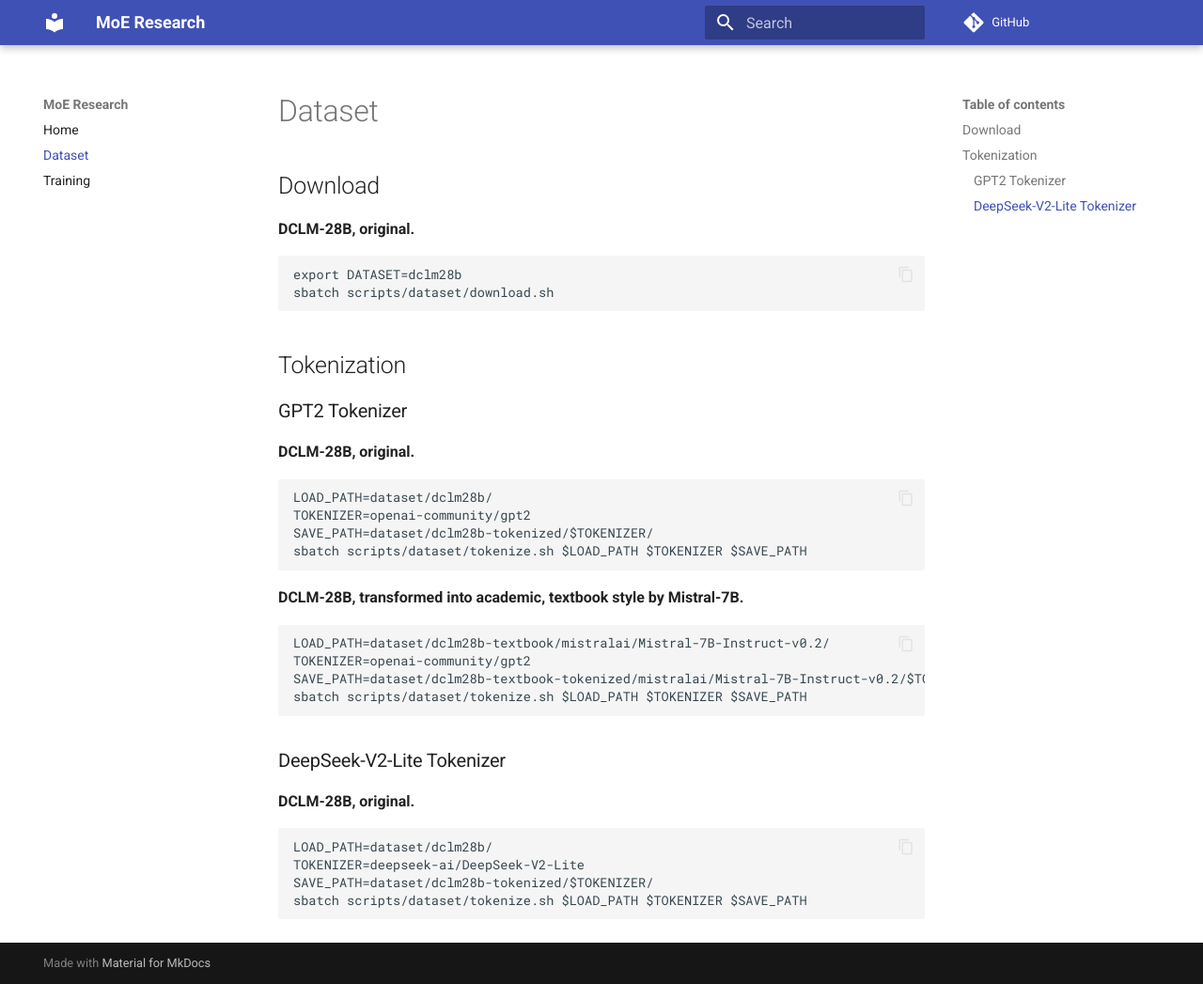
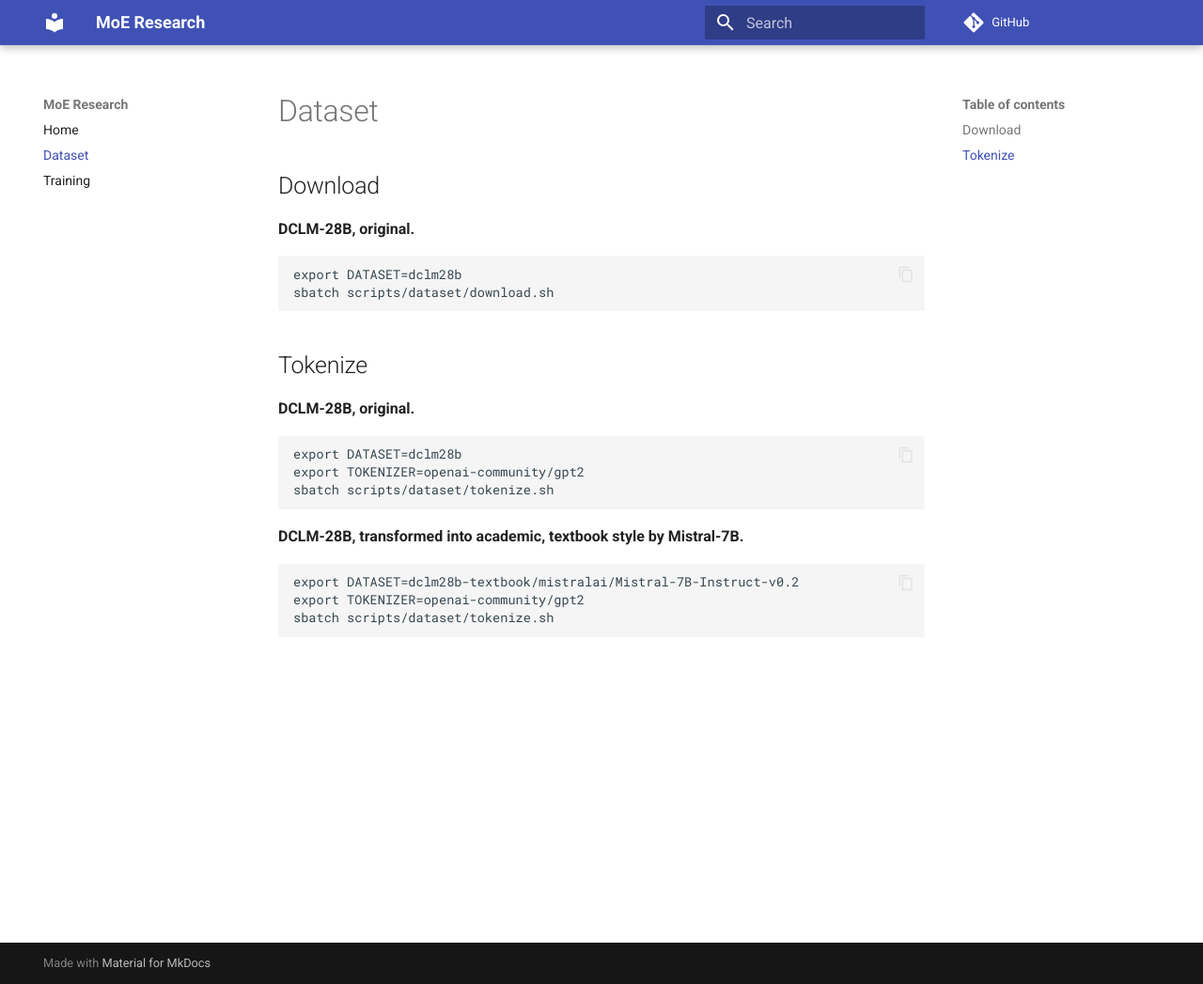
Before and after one commit to cmu-flame/FLAME-MoE, an MkDocs documentation site: the page built from wiki/dataset.md, in a window 1280 px wide and 1047 px high. Shown: the whole window at 94% size. Built offline with MkDocs 1.6.1 and Material for MkDocs 9.7.7, drawn with Linux system fonts in a browser that asks for light colours; comment, search, counter and statistics services are not loaded.

````diff
--- a/wiki/dataset.md
+++ b/wiki/dataset.md
@@ -9,35 +9,20 @@
 sbatch scripts/dataset/download.sh
 ```
 
-## Tokenization
-
-### GPT2 Tokenizer
+## Tokenize
 
 **DCLM-28B, original.**
 
 ```bash
-LOAD_PATH=dataset/dclm28b/
-TOKENIZER=openai-community/gpt2
-SAVE_PATH=dataset/dclm28b-tokenized/$TOKENIZER/
-sbatch scripts/dataset/tokenize.sh $LOAD_PATH $TOKENIZER $SAVE_PATH
+export DATASET=dclm28b
+export TOKENIZER=openai-community/gpt2
+sbatch scripts/dataset/tokenize.sh
 ```
 
 **DCLM-28B, transformed into academic, textbook style by Mistral-7B.**
 
 ```bash
-LOAD_PATH=dataset/dclm28b-textbook/mistralai/Mistral-7B-Instruct-v0.2/
-TOKENIZER=openai-community/gpt2
-SAVE_PATH=dataset/dclm28b-textbook-tokenized/mistralai/Mistral-7B-Instruct-v0.2/$TOKENIZER/
-sbatch scripts/dataset/tokenize.sh $LOAD_PATH $TOKENIZER $SAVE_PATH
+export DATASET=dclm28b-textbook/mistralai/Mistral-7B-Instruct-v0.2
+export TOKENIZER=openai-community/gpt2
+sbatch scripts/dataset/tokenize.sh
 ```
-
-### DeepSeek-V2-Lite Tokenizer
-
-**DCLM-28B, original.**
-
-```bash
-LOAD_PATH=dataset/dclm28b/
-TOKENIZER=deepseek-ai/DeepSeek-V2-Lite
-SAVE_PATH=dataset/dclm28b-tokenized/$TOKENIZER/
-sbatch scripts/dataset/tokenize.sh $LOAD_PATH $TOKENIZER $SAVE_PATH
-```
````
Also changed, not shown: 1 other file.
